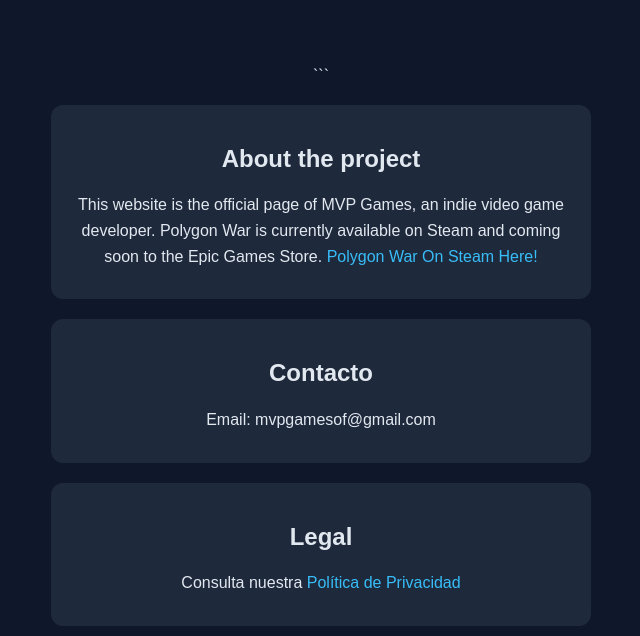
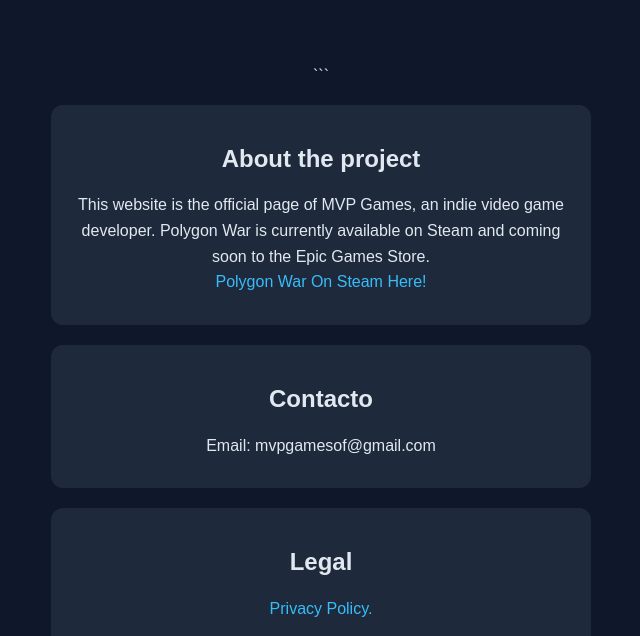
Before and after one commit to MVPGamesOF/Polygon-War-Landing-Page, a plain HTML site: page index.html in a window 1280 px wide. Shown: the part 164-800 px from the top of the page, without its empty margins (319-959 px from the left). Drawn offline with Linux system fonts and the light colour scheme.

Commit message:
Fix HTML formatting for links and text

```diff
--- a/index.html
+++ b/index.html
@@ -66,8 +66,7 @@
     <h2>About the project</h2>
     <p>
         This website is the official page of MVP Games, an indie video game developer. Polygon War is currently available on Steam and coming soon to the Epic Games Store.
-
-        <a href="https://store.steampowered.com/app/3793840/Polygon_War/" target="_blank" rel="noopener noreferrer">Polygon War On Steam Here!</a>
+        <br><a href="https://store.steampowered.com/app/3793840/Polygon_War/" target="_blank" rel="noopener noreferrer">Polygon War On Steam Here!</a>
     </p>
 </div>
 
@@ -81,8 +80,8 @@
 <div class="card">
     <h2>Legal</h2>
     <p>
-    Consulta nuestra <a href="https://privacy.mvpgames.org" target="_blank" rel="noopener noreferrer">
-    Política de Privacidad
+    <a href="https://privacy.mvpgames.org" target="_blank" rel="noopener noreferrer">
+    Privacy Policy.
     </a>
     </p>
 </div>
```
